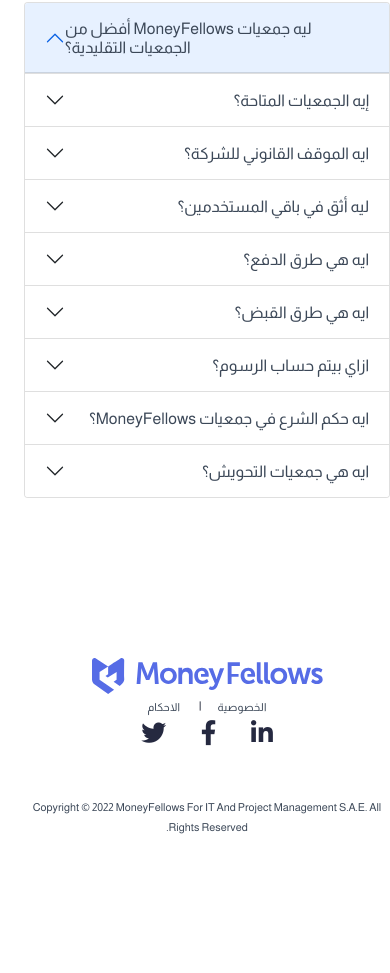
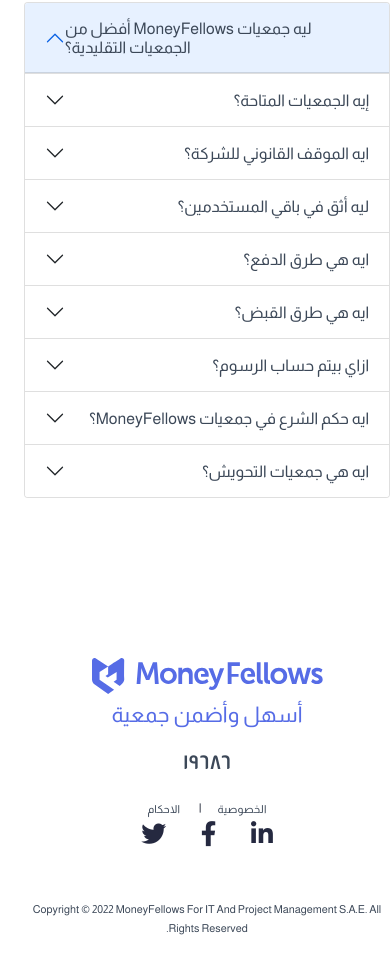
Before and after one commit to amagdy392/Gam3ia, a plain HTML site: page index.html in a window 390 px wide. Shown: the part 6797-7770 px from the top of the page. Before the commit the page ends 7730 px from the top, so only its background shows below. Drawn offline with Linux system fonts and the light colour scheme.

Commit message:
Upload Responsive

```diff
--- a/asset/css/main.scss
+++ b/asset/css/main.scss
@@ -151,6 +151,13 @@ body {
 
 .footer {
     margin :10rem 0 5rem 0;
+    & h4 {
+        color : var(--main-color);
+    }
+    & .num {
+        font-size: 20px;
+        font-weight: 600;
+    }
     & a {
         text-decoration: none;
         color: #3c4858!important;
--- a/index.html
+++ b/index.html
@@ -275,6 +275,8 @@
         <div class="row text-center">
             <div class="col-lg-4">
                 <img src="asset/img/Logo.svg" alt="logo">
+                <h4 class="py-2">أسهل وأضمن جمعية</h4>
+                <p class="num">١٩٦٨٦</p>
             </div>
             <div class="col-lg-4">
                 <a href="#">الخصوصية</a>|
```
Also changed, not shown: asset/css/main.css, 1 other file.
